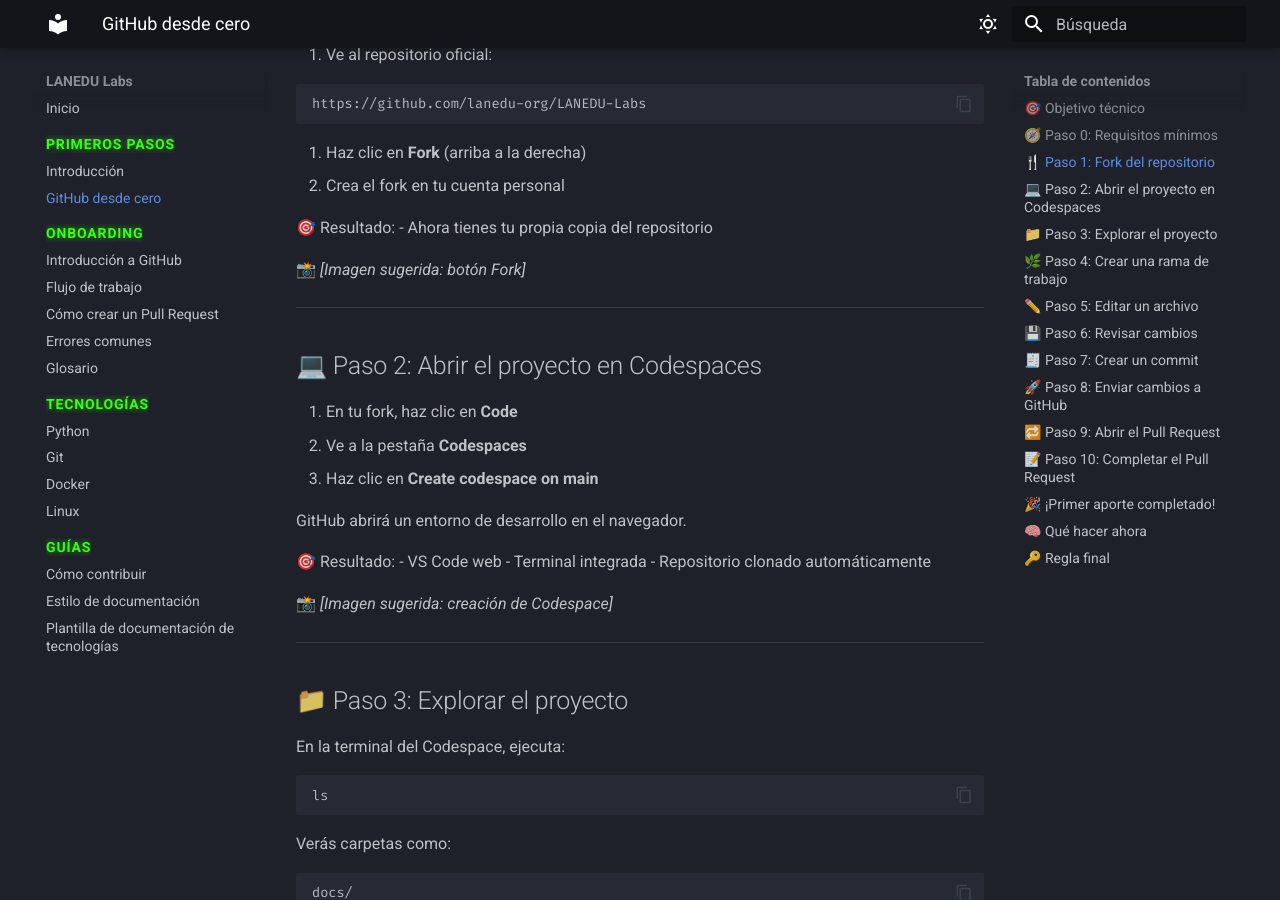
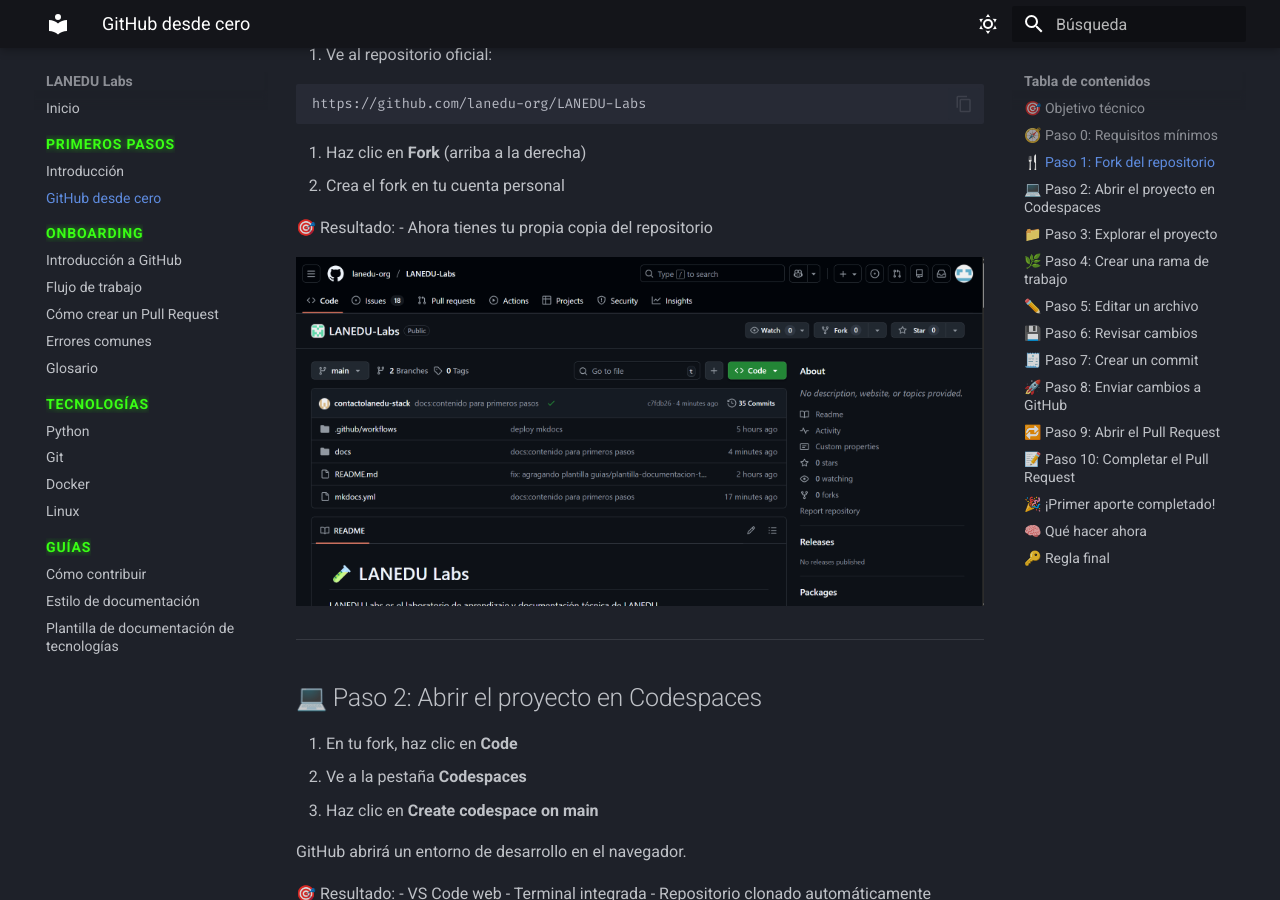
Before and after one commit to lanedu-org/LANEDU-Labs, an MkDocs documentation site: the page built from docs/primeros-pasos/github-desde-cero.md, in a window 1280 px wide and 900 px high, scrolled down 1034 px. Built offline with MkDocs 1.6.1 and Material for MkDocs 9.7.7, drawn with Linux system fonts in a browser that asks for light colours.

Commit message:
docs:contenido para primeros pasos

```diff
--- a/docs/primeros-pasos/github-desde-cero.md
+++ b/docs/primeros-pasos/github-desde-cero.md
@@ -49,7 +49,8 @@
 🎯 Resultado:
 - Ahora tienes tu propia copia del repositorio
 
-📸 *[Imagen sugerida: botón Fork]*
+![Descripción de la imagen](../img/tutorial-github/Fork01.png)
+
 
 ---
 
```
Also changed, not shown: docs/img/tutorial-github/Fork01.png (added).
